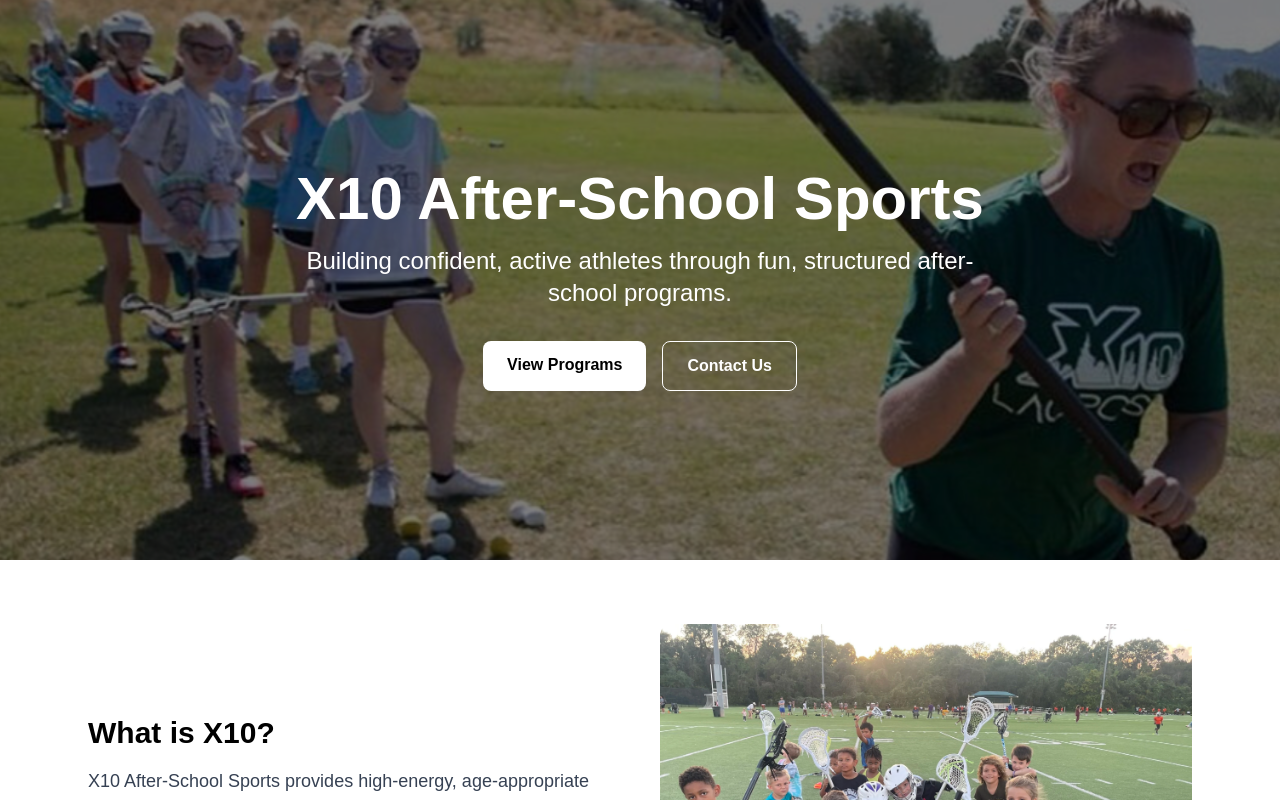
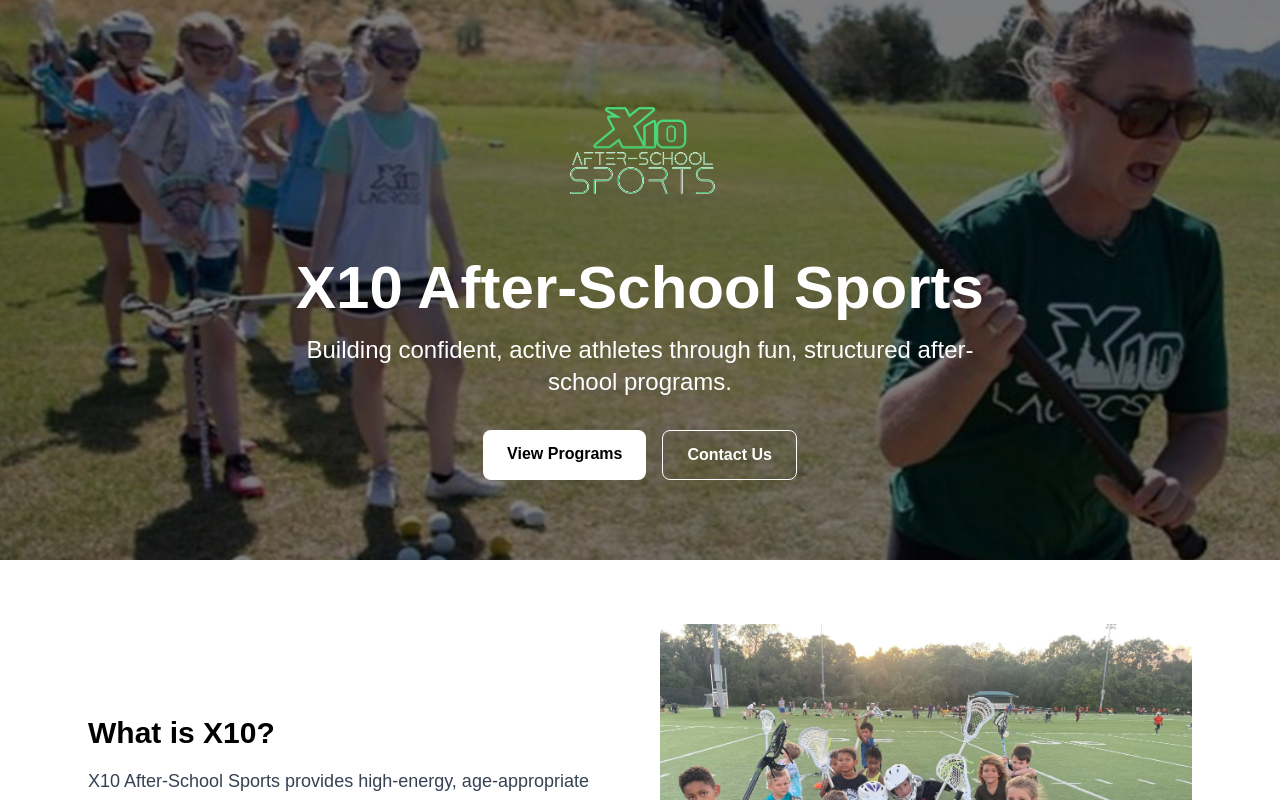
Before and after one commit to Worrag20/x10-site-v2, a Next.js app: page / in a window 1280 px wide. Shown: the top 800 px of the page. Built offline with nearby package versions, Linux system fonts and the light colour scheme.

Commit message:
Update page.tsx

```diff
--- a/app/page.tsx
+++ b/app/page.tsx
@@ -15,6 +15,15 @@
 />
         <div className="absolute inset-0 bg-black/50 flex items-center justify-center">
           <div className="text-center text-white px-6">
+            <Image
+  src="/x10-logo.png"
+  alt="X10 After-School Sports logo"
+  width={160}
+  height={160}
+  className="mx-auto mb-6"
+  priority
+/>
+
             <h1 className="text-4xl md:text-6xl font-bold mb-4">
               X10 After-School Sports
             </h1>
```
